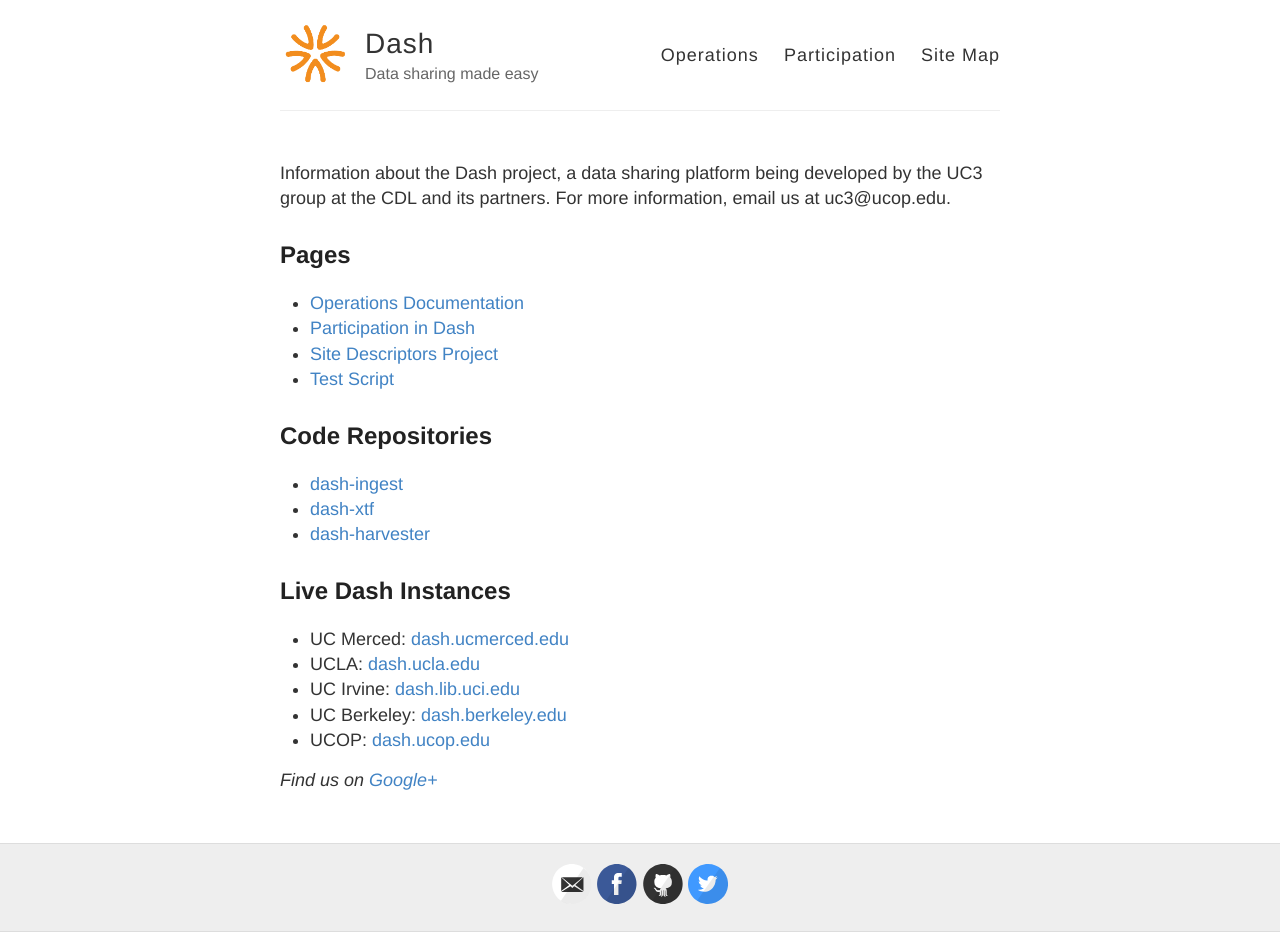
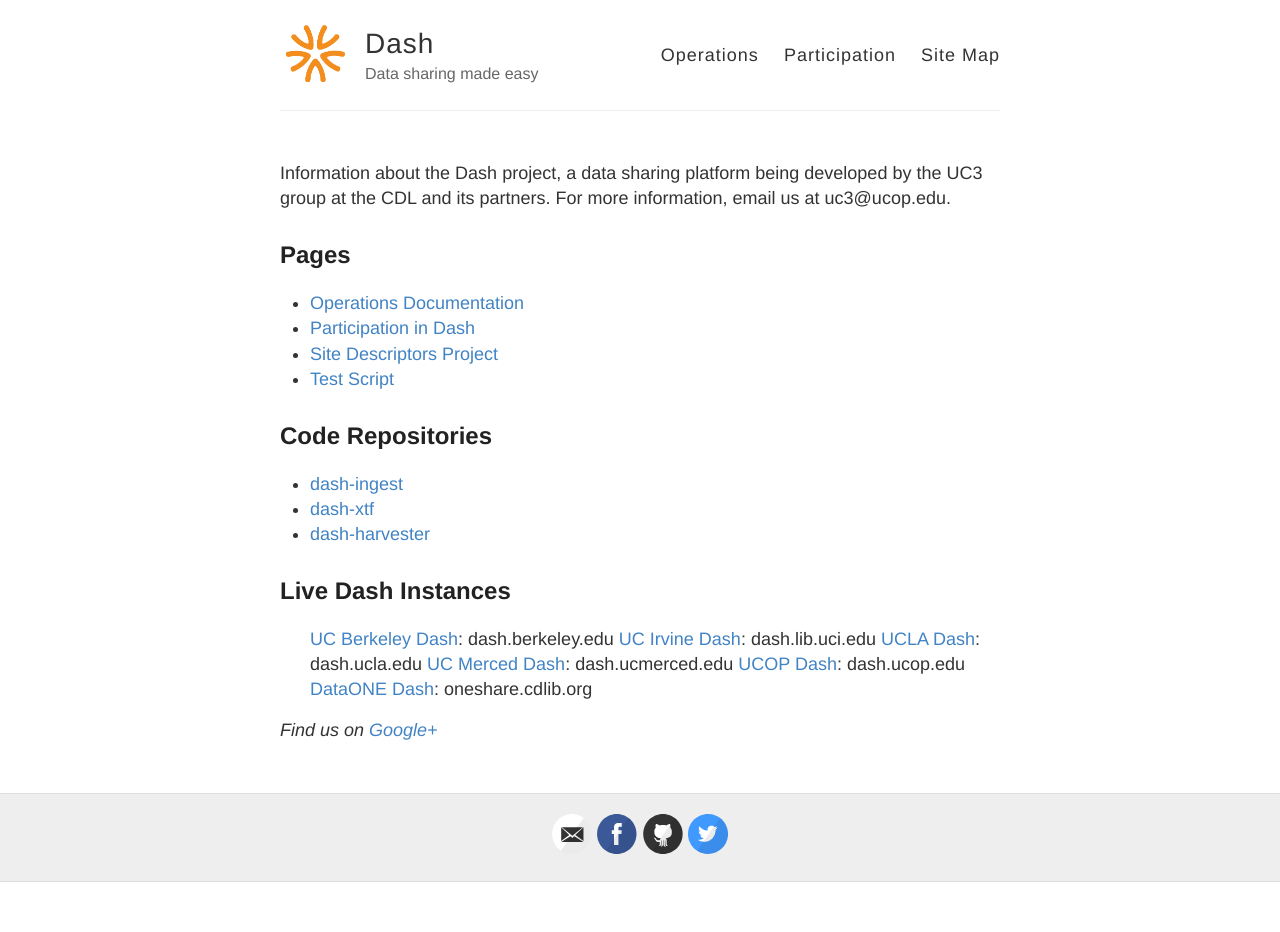
Before and after one commit to CDLUC3/dash, a Jekyll site: the page built from index.html, in a window 1280 px wide. Built offline with Jekyll 4.4.1, drawn with Linux system fonts in a browser that asks for light colours; after the commit the page ends 900 px from its top, so only the background shows below that.

Commit message:
update URLs to reflect Perry's suggestion

```diff
--- a/index.html
+++ b/index.html
@@ -37,12 +37,14 @@
 </ul>
 
 <h2>Live Dash Instances</h2>
+
 <ul>
-  <li>UC Merced: <a href="http://dash.ucmerced.edu">dash.ucmerced.edu</a></li>
-  <li>UCLA: <a href="http://dash.ucla.edu">dash.ucla.edu</a></li>
-  <li>UC Irvine: <a href="http://dash.lib.uci.edu">dash.lib.uci.edu</a></li>
-  <li>UC Berkeley: <a href="http://dash.berkeley.edu">dash.berkeley.edu</a></li>
-  <li>UCOP: <a href="http://dash.ucop.edu">dash.ucop.edu</a></li>
-</ul>
+<a href=https://dash.berkeley.edu>UC Berkeley Dash</a>: dash.berkeley.edu
+<a href=https://dash.lib.uci.edu>UC Irvine Dash</a>: dash.lib.uci.edu
+<a href=https://dash.ucla.edu>UCLA Dash</a>: dash.ucla.edu
+<a href=https://dash.ucmerced.edu>UC Merced Dash</a>: dash.ucmerced.edu
+<a href=https://dash.ucop.edu>UCOP Dash</a>: dash.ucop.edu
+<a href=https://oneshare.cdlib.org>DataONE Dash</a>: oneshare.cdlib.org
+ </ul>
 
 <em>Find us on <a href="https://plus.google.com/105054484560267661110" rel="publisher">Google+</a></em>
```
